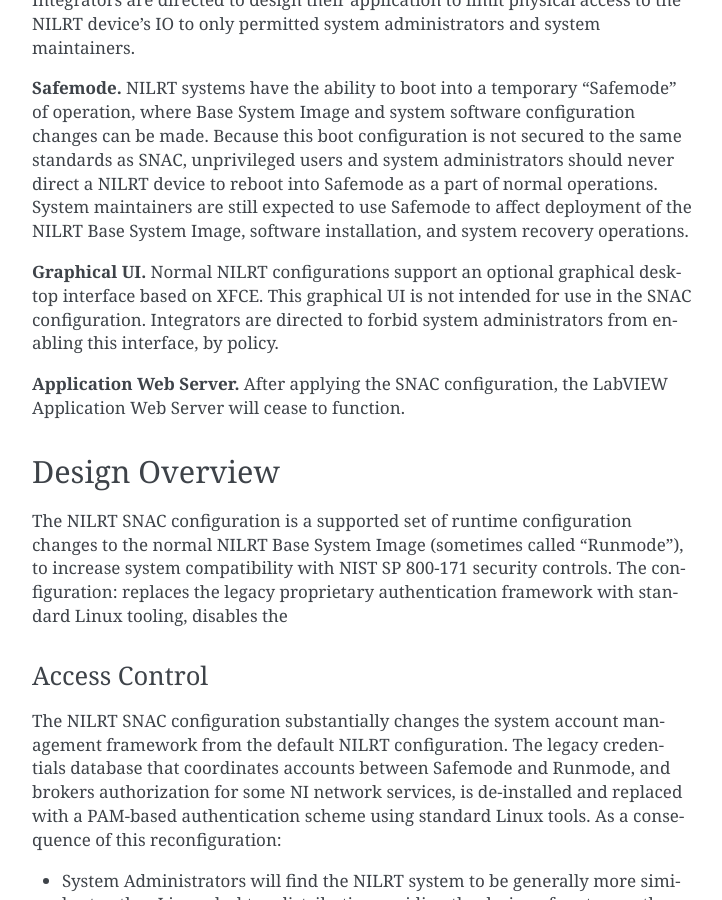
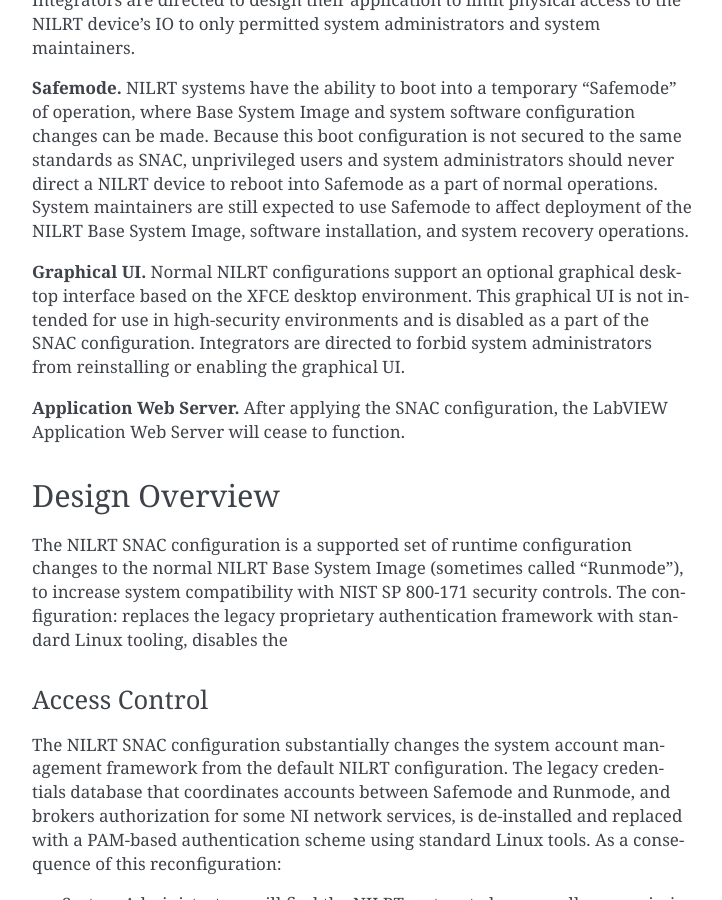
Before and after one commit to ni/nilrt-snac-guide, a Sphinx documentation site: the page built from source/appendix_1.rst, in a window 1280 px wide and 900 px high, scrolled down 1261 px. Shown: the whole window, without its empty margins (388-1110 px from the left). Built offline with Sphinx 7.4.7, drawn with Linux system fonts in a browser that asks for light colours.

Commit message:
appendix_1: graphical ui content rewrite
Rewrite the "Graphical UI" constraint section to express that graphical
UI is now disabled in SNAC and that it should not be re-enabled.

Signed-off-by: Alex Stewart <alex.stewart@emerson.com>

```diff
--- a/source/appendix_1.rst
+++ b/source/appendix_1.rst
@@ -67,10 +67,10 @@
 expected to use Safemode to affect deployment of the NILRT Base System
 Image, software installation, and system recovery operations.
 
-**Graphical UI.** Normal NILRT configurations support an optional
-graphical desktop interface based on XFCE. This graphical UI is not
-intended for use in the SNAC configuration. Integrators are directed to
-forbid system administrators from enabling this interface, by policy.
+**Graphical UI.**
+Normal NILRT configurations support an optional graphical desktop interface based on the XFCE desktop environment.
+This graphical UI is not intended for use in high-security environments and is disabled as a part of the SNAC configuration.
+Integrators are directed to forbid system administrators from reinstalling or enabling the graphical UI.
 
 **Application Web Server.** After applying the SNAC configuration, the
 LabVIEW Application Web Server will cease to function.
```
